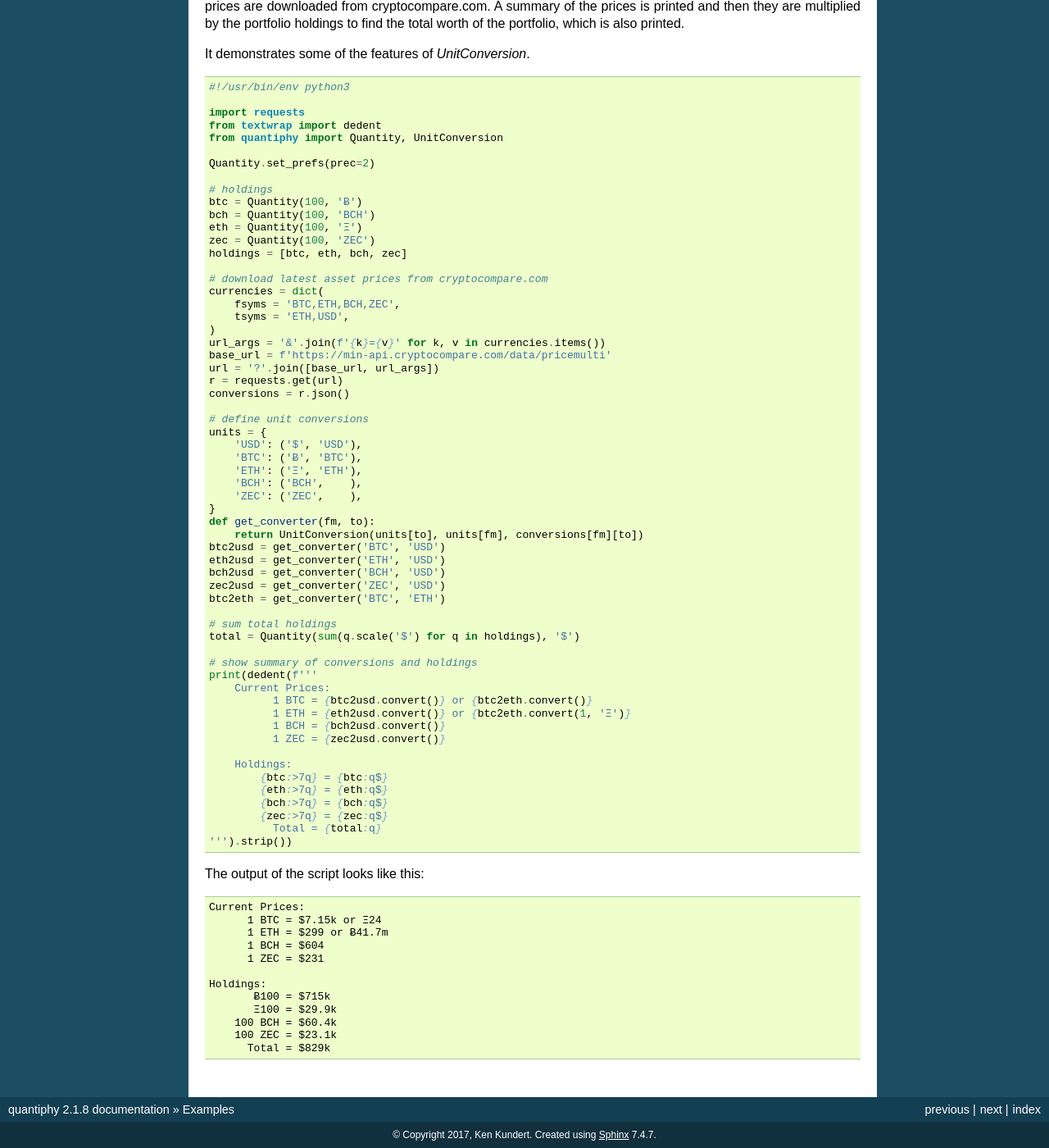
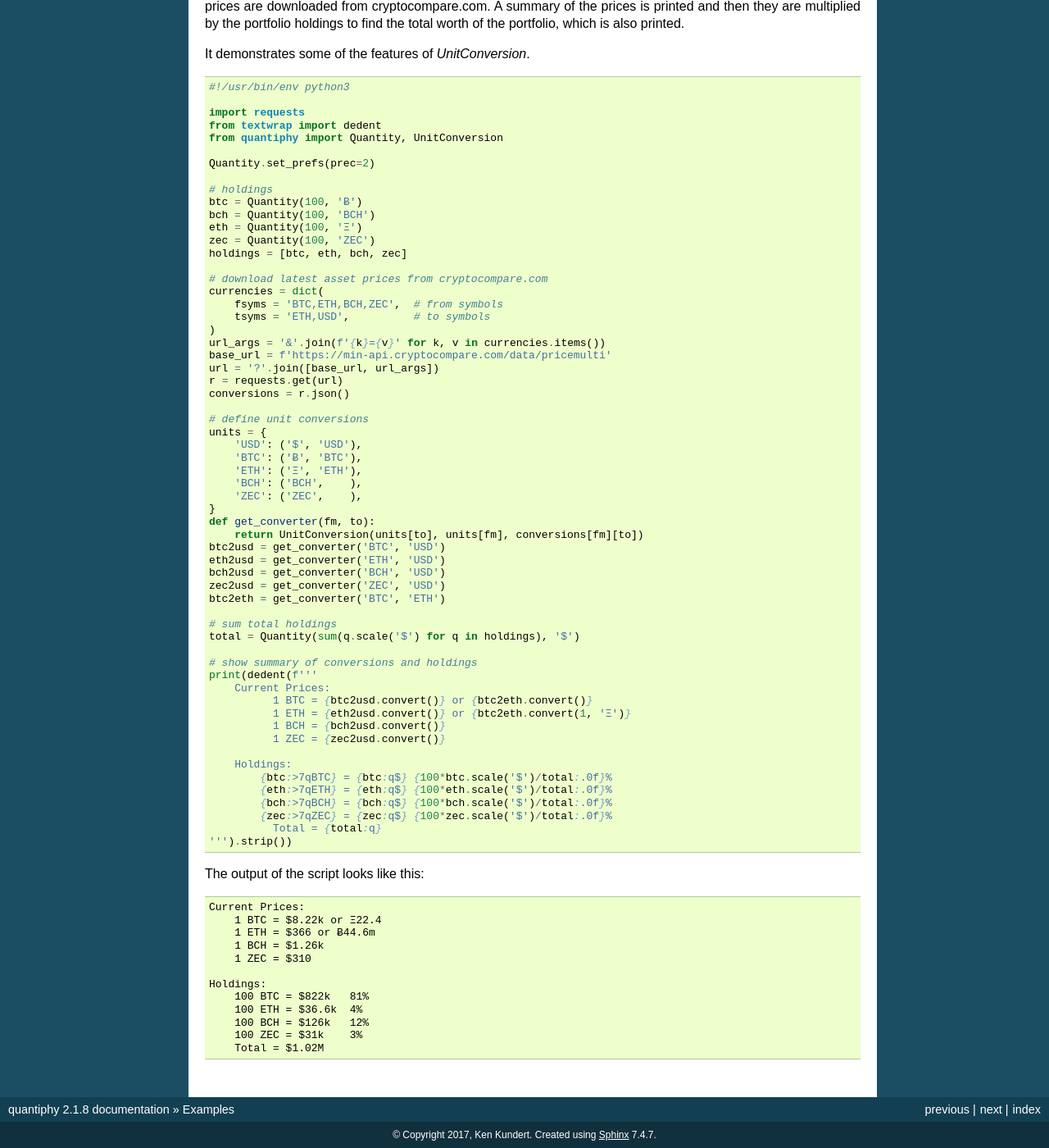
Before and after one commit to KenKundert/quantiphy, a Sphinx documentation site: the page built from doc/examples.rst, in a window 1280 px wide and 1400 px high, scrolled down 8529 px. Shown: the whole window at 82% size. Built offline with Sphinx 7.4.7, drawn with Linux system fonts in a browser that asks for light colours.

```diff
--- a/doc/examples.rst
+++ b/doc/examples.rst
@@ -567,8 +567,8 @@ It demonstrates some of the features of *UnitConversion*.
 
     # download latest asset prices from cryptocompare.com
     currencies = dict(
-        fsyms = 'BTC,ETH,BCH,ZEC',
-        tsyms = 'ETH,USD',
+        fsyms = 'BTC,ETH,BCH,ZEC',  # from symbols
+        tsyms = 'ETH,USD',          # to symbols
     )
     url_args = '&'.join(f'{k}={v}' for k, v in currencies.items())
     base_url = f'https://min-api.cryptocompare.com/data/pricemulti'
@@ -604,24 +604,24 @@ It demonstrates some of the features of *UnitConversion*.
               1 ZEC = {zec2usd.convert()}
 
         Holdings:
-            {btc:>7q} = {btc:q$}
-            {eth:>7q} = {eth:q$}
-            {bch:>7q} = {bch:q$}
-            {zec:>7q} = {zec:q$}
+            {btc:>7qBTC} = {btc:q$} {100*btc.scale('$')/total:.0f}%
+            {eth:>7qETH} = {eth:q$} {100*eth.scale('$')/total:.0f}%
+            {bch:>7qBCH} = {bch:q$} {100*bch.scale('$')/total:.0f}%
+            {zec:>7qZEC} = {zec:q$} {100*zec.scale('$')/total:.0f}%
               Total = {total:q}
     ''').strip())
 
 The output of the script looks like this::
 
     Current Prices:
-          1 BTC = $7.15k or Ξ24
-          1 ETH = $299 or Ƀ41.7m
-          1 BCH = $604
-          1 ZEC = $231
+        1 BTC = $8.22k or Ξ22.4
+        1 ETH = $366 or Ƀ44.6m
+        1 BCH = $1.26k
+        1 ZEC = $310
 
     Holdings:
-           Ƀ100 = $715k
-           Ξ100 = $29.9k
-        100 BCH = $60.4k
-        100 ZEC = $23.1k
-          Total = $829k
+        100 BTC = $822k   81%
+        100 ETH = $36.6k  4%
+        100 BCH = $126k   12%
+        100 ZEC = $31k    3%
+        Total = $1.02M
```
Also changed, not shown: doc/user.rst (+4 -3 lines), quantiphy.py (+39 -9 lines).
